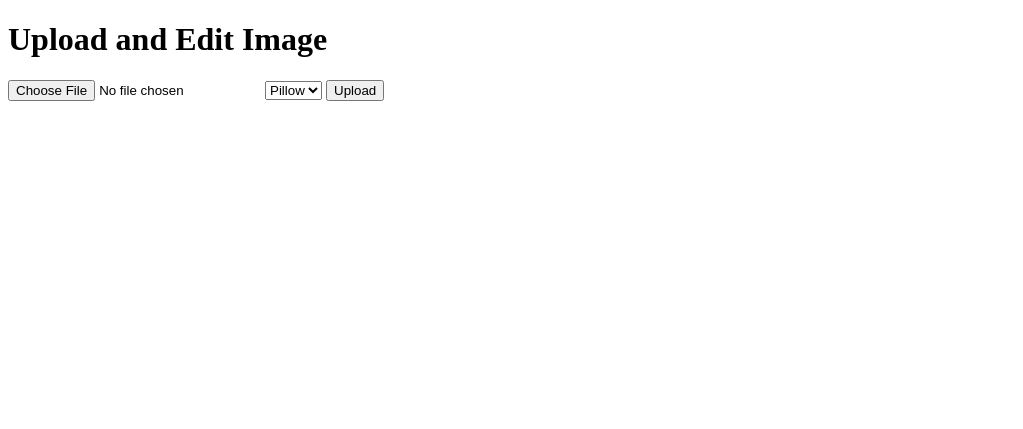
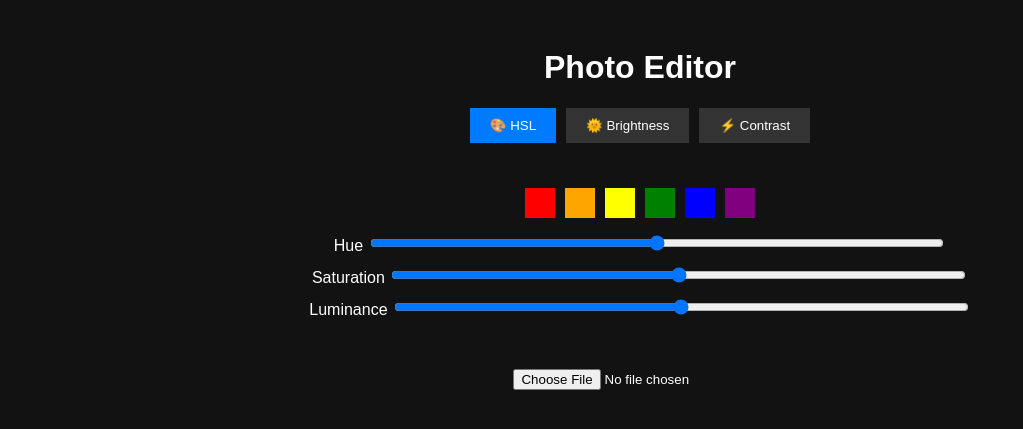
Before and after one commit to kamran-mehravar/photo-editor-py, a Flask app: page / in a window 1280 px wide. Shown: the top 429 px of the page, without its empty margins (0-1023 px from the left). Run offline with Flask 3, Linux system fonts and the light colour scheme.

Commit message:
version-1

```diff
--- a/backend/routes.py
+++ b/backend/routes.py
@@ -1,21 +1,85 @@
-from flask import Blueprint, request, jsonify
-from services.image_processor import process_image
+from flask import Blueprint, request, jsonify, send_file
+import os
+import time
+from services.image_processor import process_image  # اضافه کردن تابع پردازش تصویر
 
 image_routes = Blueprint('image_routes', __name__)
 
+TEMP_STORAGE = "backend/static/uploads"
+OUTPUT_STORAGE = "backend/static/processed"
+
+# اطمینان از وجود دایرکتوری‌های ضروری
+for folder in [TEMP_STORAGE, OUTPUT_STORAGE]:
+    os.makedirs(folder, exist_ok=True)
+
+
 @image_routes.route("/upload", methods=["POST"])
 def upload_image():
+    """آپلود تصویر و ذخیره آن در سرور"""
+    cleanup_images()  # حذف فایل‌های قدیمی
+
     if "file" not in request.files:
         return jsonify({"error": "No file uploaded"}), 400
 
     file = request.files["file"]
+    image_id = f"{int(time.time())}_{file.filename}"
+    file_path = os.path.join(TEMP_STORAGE, image_id)
+    file.save(file_path)
 
-    if file.filename == "":
-        return jsonify({"error": "No selected file"}), 400
+    print(f"✅ Image uploaded: {file_path}")  # نمایش مسیر ذخیره شده در لاگ سرور
 
-    print(f"Received file: {file.filename}")  # چک کن که فایل دریافت شده یا نه
+    return jsonify({
+        "message": "File uploaded successfully",
+        "image_id": image_id
+    })
 
-    method = request.form.get("method", "pillow")  # متد پردازش
-    processed_image = process_image(file, method)
 
-    return jsonify({"message": "Image processed successfully", "image_url": processed_image})
+
+@image_routes.route("/apply_hsl", methods=["POST"])
+def apply_hsl():
+    """اعمال تغییرات HSL روی تصویر"""
+    data = request.get_json()
+    image_id = data.get("image_id")
+    hue = int(data.get("hue", 0))
+    saturation = int(data.get("saturation", 0))
+    luminance = int(data.get("luminance", 0))
+    hue_range = data.get("hue_range", None)  # دریافت محدوده رنگ انتخاب‌شده
+
+    input_path = os.path.join(TEMP_STORAGE, image_id)
+
+    if not os.path.exists(input_path):
+        print(f"❌ Image not found: {input_path}")
+        return jsonify({"error": "Image not found"}), 404
+
+    print(f"🎨 Processing image with HSL: Hue={hue}, Saturation={saturation}, Luminance={luminance}, Hue Range={hue_range}")
+
+    output_path = process_image(input_path, hue, saturation, luminance, hue_range)
+    output_filename = os.path.basename(output_path)
+
+    return jsonify({
+        "image_url": f"/static/processed/{output_filename}",
+        "download_url": f"/download/{output_filename}"
+    })
+
+@image_routes.route("/download/<image_id>")
+def download_image(image_id):
+    """دانلود فایل پردازش‌شده"""
+
+    # بررسی مسیر درست برای ذخیره‌شده تصویر پردازش‌شده
+    output_path = os.path.join(os.getcwd(), OUTPUT_STORAGE, image_id)
+
+    if not os.path.exists(output_path):
+        print(f"❌ Download failed: {output_path} not found!")  # نمایش خطا در لاگ سرور
+        return jsonify({"error": f"File not found: {output_path}"}), 404
+
+    return send_file(output_path, as_attachment=True)
+
+
+def cleanup_images():
+    """حذف تصاویر قدیمی بعد از ۶۰ روز"""
+    now = time.time()
+    for folder in [TEMP_STORAGE, OUTPUT_STORAGE]:
+        for filename in os.listdir(folder):
+            file_path = os.path.join(folder, filename)
+            if os.path.isfile(file_path) and now - os.path.getmtime(file_path) > 60 * 24 * 60 * 60:
+                os.remove(file_path)
--- /dev/null
+++ b/backend/static/script.js
@@ -0,0 +1,154 @@
+let selectedColor = null;  // مقدار رنگ انتخاب‌شده از پالت
+let selectedHueRange = null;  // محدوده رنگی انتخاب‌شده
+let uploadedFile = null;  // شناسه تصویر آپلود شده
+
+// تعریف محدوده HUE برای رنگ‌های مختلف (در بازه 360 درجه HSL)
+const colorRanges = {
+    "red": [0, 30],
+    "orange": [30, 60],
+    "yellow": [60, 90],
+    "green": [90, 150],
+    "cyan": [150, 210],
+    "blue": [210, 270],
+    "purple": [270, 330],
+    "pink": [330, 360]
+};
+
+// افزودن رویداد کلیک برای انتخاب رنگ از پالت
+document.querySelectorAll(".color-box").forEach(box => {
+    box.addEventListener("click", function() {
+        selectedColor = getComputedStyle(this).backgroundColor;
+        selectedHueRange = getColorRange(selectedColor);
+        console.log("🎨 Selected Color:", selectedColor, "Hue Range:", selectedHueRange);
+
+        // فعال کردن اسلایدرهای HSL برای رنگ انتخابی
+        document.getElementById("hue").disabled = false;
+        document.getElementById("saturation").disabled = false;
+        document.getElementById("luminance").disabled = false;
+
+        applyHSL();  // بعد از انتخاب رنگ، اعمال تغییرات HSL
+    });
+});
+
+// تابع تشخیص محدوده رنگی بر اساس RGB
+function getColorRange(rgb) {
+    let rgbValues = rgb.match(/\d+/g);
+    if (!rgbValues) return null;
+
+    let [hue] = rgbToHsl(parseInt(rgbValues[0]), parseInt(rgbValues[1]), parseInt(rgbValues[2]));
+
+    for (const [color, range] of Object.entries(colorRanges)) {
+        if (hue >= range[0] && hue <= range[1]) {
+            return range;  // بازه HUE متناظر با رنگ را برگردان
+        }
+    }
+    return null;  // اگر رنگ یافت نشد، مقدار `null` برگردان
+}
+
+// تابع تبدیل RGB به HSL
+function rgbToHsl(r, g, b) {
+    r /= 255, g /= 255, b /= 255;
+    let max = Math.max(r, g, b), min = Math.min(r, g, b);
+    let h, s, l = (max + min) / 2;
+
+    if (max == min) {
+        h = s = 0;
+    } else {
+        let d = max - min;
+        s = l > 0.5 ? d / (2 - max - min) : d / (max + min);
+        switch (max) {
+            case r: h = (g - b) / d + (g < b ? 6 : 0); break;
+            case g: h = (b - r) / d + 2; break;
+            case b: h = (r - g) / d + 4; break;
+        }
+        h = Math.round(h * 60);
+    }
+    return [h, Math.round(s * 100), Math.round(l * 100)];
+}
+
+// تابع `applyHSL()` برای اعمال تغییرات HSL
+function applyHSL() {
+    if (!uploadedFile) {
+        console.log("❌ No image uploaded, skipping applyHSL.");
+        return;
+    }
+
+    let hueChange = parseInt(document.getElementById("hue").value);
+    let saturationChange = parseInt(document.getElementById("saturation").value);
+    let luminanceChange = parseInt(document.getElementById("luminance").value);
+
+    if (!selectedHueRange) {
+        console.log("⚠ No color selected, applying changes globally.");
+    }
+
+    // ارسال درخواست به سرور
+    $.ajax({
+        url: "/apply_hsl",
+        type: "POST",
+        contentType: "application/json",
+        data: JSON.stringify({
+            image_id: uploadedFile,
+            hue: hueChange,
+            saturation: saturationChange,
+            luminance: luminanceChange,
+            hue_range: selectedHueRange  // ارسال بازه رنگ انتخاب‌شده به سرور
+        }),
+        success: function(response) {
+            let timestamp = new Date().getTime();
+            $("#resultImage").attr("src", response.image_url + "?t=" + timestamp);
+            $("#downloadBtn").show().off("click").on("click", function() {
+                window.location.href = response.download_url;
+            });
+
+            console.log("✅ HSL applied to selected color range:", selectedHueRange);
+        },
+        error: function(xhr) {
+            alert("Error applying HSL: " + xhr.responseText);
+        }
+    });
+}
+
+// افزودن رویداد به اسلایدرهای HSL برای اجرای بلادرنگ تغییرات
+document.getElementById("hue").addEventListener("input", applyHSL);
+document.getElementById("saturation").addEventListener("input", applyHSL);
+document.getElementById("luminance").addEventListener("input", applyHSL);
+
+// تابع آپلود فایل
+function uploadFile() {
+    let file = document.getElementById("fileInput").files[0];
+    if (!file) {
+        alert("No file selected!");
+        return;
+    }
+
+    let formData = new FormData();
+    formData.append("file", file);
+
+    $.ajax({
+        url: "/upload",
+        type: "POST",
+        data: formData,
+        processData: false,
+        contentType: false,
+        success: function(response) {
+            if (response.image_id) {
+                uploadedFile = response.image_id;
+                let imageUrl = `/static/uploads/${uploadedFile}`;
+
+                // نمایش تصویر آپلود شده
+                $("#resultImage").attr("src", imageUrl);
+                $("#resultImage").show();
+
+                console.log("✅ Image uploaded successfully:", uploadedFile);
+
+                // اعمال تغییرات HSL پس از آپلود اولیه
+                applyHSL();
+            } else {
+                alert("Error: No image ID received from server.");
+            }
+        },
+        error: function(xhr) {
+            alert("Error uploading file: " + xhr.responseText);
+        }
+    });
+}
--- /dev/null
+++ b/backend/static/style.css
@@ -0,0 +1,89 @@
+body {
+    font-family: Arial, sans-serif;
+    background: #121212;
+    color: white;
+    text-align: center;
+}
+
+.container {
+    width: 60%;
+    margin: auto;
+    padding: 20px;
+}
+
+.tabs {
+    display: flex;
+    justify-content: center;
+    margin-bottom: 20px;
+}
+
+.tab-button {
+    background: #333;
+    color: white;
+    padding: 10px 20px;
+    border: none;
+    cursor: pointer;
+    margin: 0 5px;
+}
+
+.tab-button.active {
+    background: #007BFF;
+}
+
+.tab-content {
+    display: none;
+    padding: 20px;
+}
+
+.tab-content.active {
+    display: block;
+}
+
+.color-palette {
+    display: flex;
+    justify-content: center;
+    margin-bottom: 10px;
+}
+
+.color-box {
+    width: 30px;
+    height: 30px;
+    margin: 5px;
+    cursor: pointer;
+}
+
+.red { background: red; }
+.orange { background: orange; }
+.yellow { background: yellow; }
+.green { background: green; }
+.blue { background: blue; }
+.purple { background: purple; }
+
+.slider-container {
+    margin: 10px 0;
+}
+
+input[type="range"] {
+    width: 80%;
+    cursor: pointer;
+}
+
+.image-container {
+    margin-top: 20px;
+}
+
+#resultImage {
+    max-width: 100%;
+    margin-top: 10px;
+    border-radius: 5px;
+}
+
+#downloadBtn {
+    margin-top: 10px;
+    padding: 10px 20px;
+    background: #007BFF;
+    color: white;
+    border: none;
+    cursor: pointer;
+    display: block;
+}
--- a/backend/templates/index.html
+++ b/backend/templates/index.html
@@ -4,50 +4,61 @@
     <meta charset="UTF-8">
     <meta name="viewport" content="width=device-width, initial-scale=1.0">
     <title>Photo Editor</title>
+    <link rel="stylesheet" href="/static/style.css">
     <script src="https://code.jquery.com/jquery-3.6.0.min.js"></script>
 </head>
 <body>
-    <h1>Upload and Edit Image</h1>
-    <input type="file" id="fileInput">
-    <select id="method">
-        <option value="pillow">Pillow</option>
-        <option value="gimp">GIMP</option>
-    </select>
-    <button onclick="uploadImage()">Upload</button>
-    <img id="resultImage" src="">
 
-    <script>
-   function uploadImage() {
-    let file = document.getElementById("fileInput").files[0];
-    let method = document.getElementById("method").value;
-    let formData = new FormData();
+    <div class="container">
+        <h1>Photo Editor</h1>
 
-    if (!file) {
-        alert("Please select a file first!");
-        return;
-    }
+        <!-- تب‌های تنظیمات -->
+        <div class="tabs">
+            <button class="tab-button active" onclick="openTab(event, 'HSL')">🎨 HSL</button>
+            <button class="tab-button" onclick="openTab(event, 'Brightness')">🌞 Brightness</button>
+            <button class="tab-button" onclick="openTab(event, 'Contrast')">⚡ Contrast</button>
+        </div>
 
-    formData.append("file", file);
-    formData.append("method", method);
+        <div class="tab-content active" id="HSL">
+            <div class="color-palette">
+                <div class="color-box red"></div>
+                <div class="color-box orange"></div>
+                <div class="color-box yellow"></div>
+                <div class="color-box green"></div>
+                <div class="color-box blue"></div>
+                <div class="color-box purple"></div>
+            </div>
 
-    $.ajax({
-        url: "/upload",
-        type: "POST",
-        data: formData,
-        processData: false,
-        contentType: false,
-        success: function(response) {
-            let timestamp = new Date().getTime();  // مقدار یکتای زمانی برای جلوگیری از کش
-            let imageUrl = response.image_url + "?t=" + timestamp;
-            console.log("Updated Image URL:", imageUrl);
-            $("#resultImage").attr("src", imageUrl);
-        },
-        error: function(xhr, status, error) {
-            console.error("Upload error:", xhr.responseText);
-            alert("Error uploading image: " + xhr.responseText);
-        }
-    });
-}
-    </script>
+            <div class="slider-container">
+                <label>Hue</label>
+                <input type="range" id="hue" min="-180" max="180" value="0" step="1">
+            </div>
+            <div class="slider-container">
+                <label>Saturation</label>
+                <input type="range" id="saturation" min="-100" max="100" value="0" step="1">
+            </div>
+            <div class="slider-container">
+                <label>Luminance</label>
+                <input type="range" id="luminance" min="-100" max="100" value="0" step="1">
+            </div>
+        </div>
+
+        <div class="tab-content" id="Brightness">
+            <p>Brightness Adjustment Coming Soon...</p>
+        </div>
+
+        <div class="tab-content" id="Contrast">
+            <p>Contrast Adjustment Coming Soon...</p>
+        </div>
+
+        <!-- نمایش تصویر و کنترل‌ها -->
+        <div class="image-container">
+            <input type="file" id="fileInput" onchange="uploadFile()">
+            <img id="resultImage" src="" alt="Upload an image" style="display:none;">
+            <button id="downloadBtn" style="display:none;">Download</button>
+        </div>
+    </div>
+
+    <script src="/static/script.js"></script>
 </body>
 </html>
```
Also changed, not shown: backend/services/image_processor.py (+29 -29 lines).
